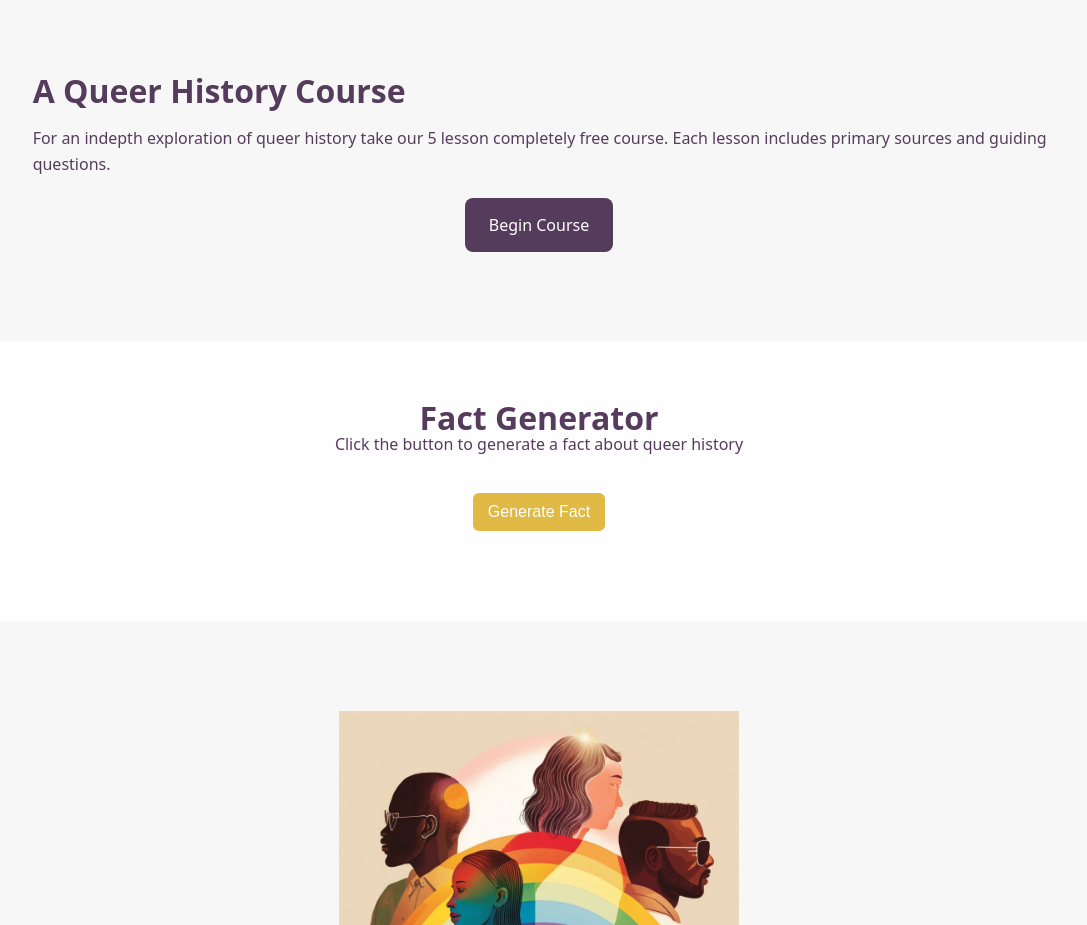
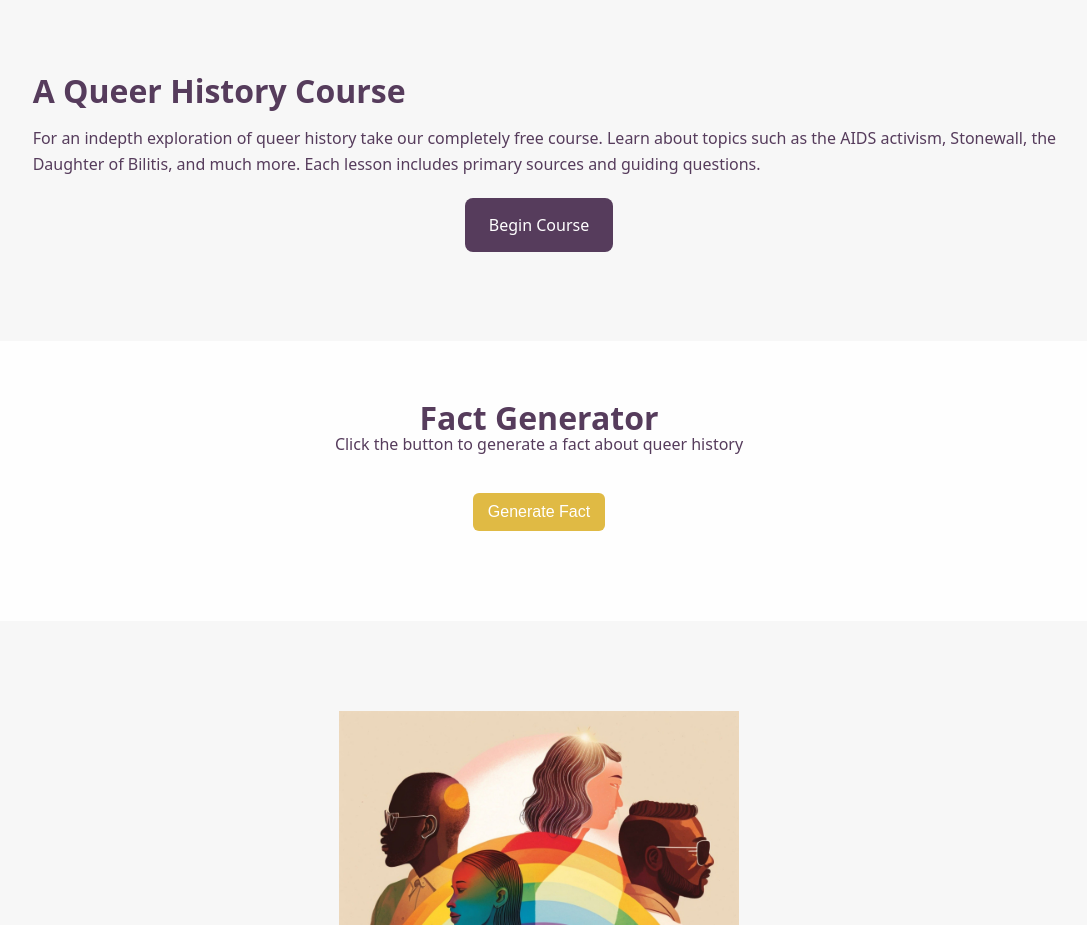
Before and after one commit to LGBTQIAHistoryHQ/Website, a plain HTML site: page index.html in a window 1280 px wide. Shown: the part 960-1885 px from the top of the page, without its empty margins (101-1188 px from the left). Drawn offline with Linux system fonts and the light colour scheme; no server answers.

Commit message:
Updated course description

```diff
--- a/index.html
+++ b/index.html
@@ -54,7 +54,7 @@
         <div class="course-description">
             <div class="text">
                 <h1>A Queer History Course</h1>
-                <p>For an indepth exploration of queer history take our 5 lesson completely free course. Each lesson includes primary sources and guiding questions.</p>
+                <p>For an indepth exploration of queer history take our completely free course. Learn about topics such as the AIDS activism, Stonewall, the Daughter of Bilitis, and much more. Each lesson includes primary sources and guiding questions.</p>
             </div>
             <div class="button">
                 <a href="course/courseHomepage.html">Begin Course</a>
```
